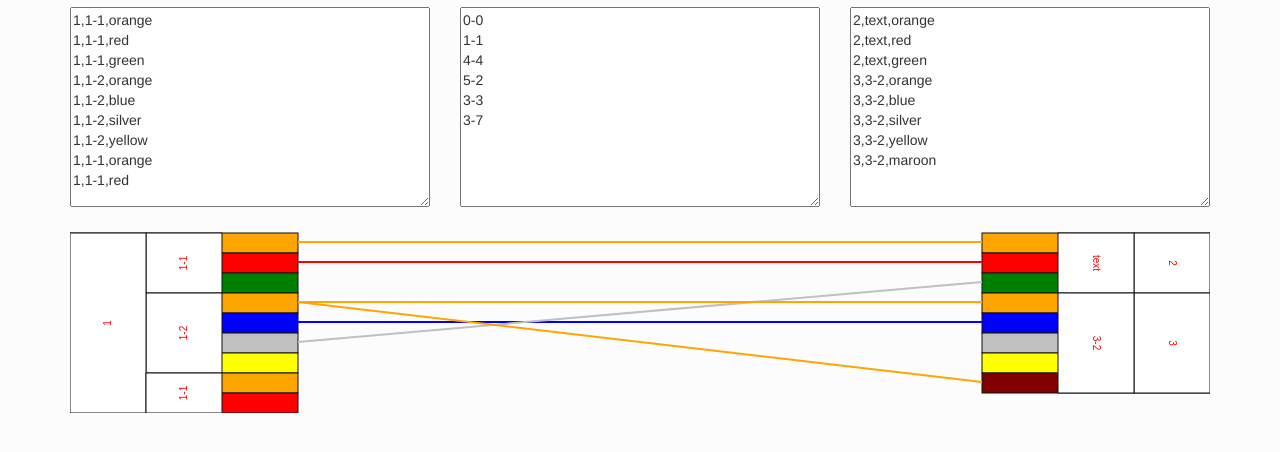
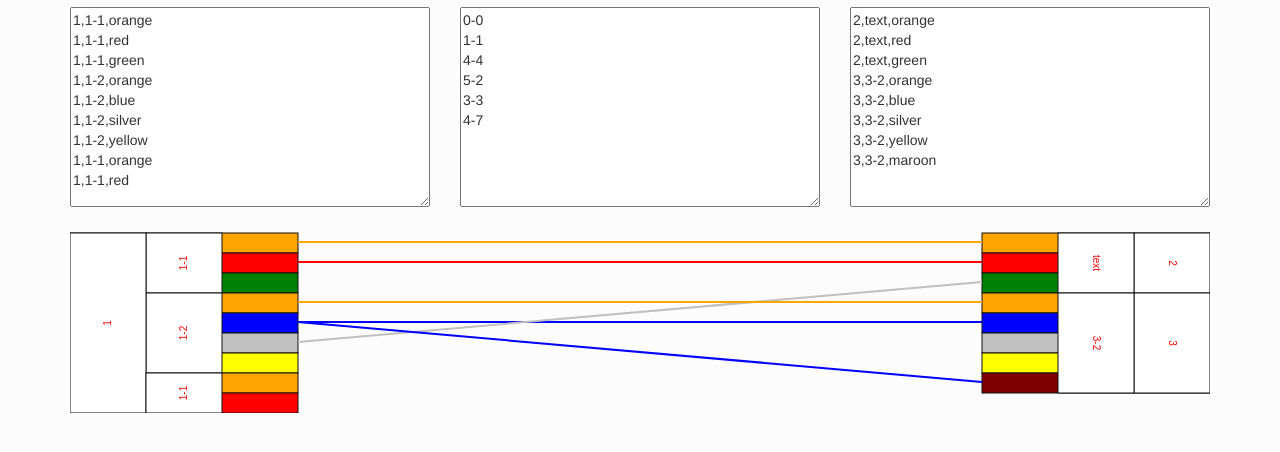
Before and after one commit to aube/mufta, a website: page build/index.html in a window 1280 px wide. Shown: the part 126-578 px from the top of the page. Drawn offline with nearby package versions, Linux system fonts and the light colour scheme.

Commit message:
Update index.html

```diff
--- a/build/index.html
+++ b/build/index.html
@@ -32,7 +32,7 @@
 						4-4
 						5-2
 						3-3
-						3-7
+						4-7
 					</textarea>
 				</div>
 				<div class="col-sm-4">
```
